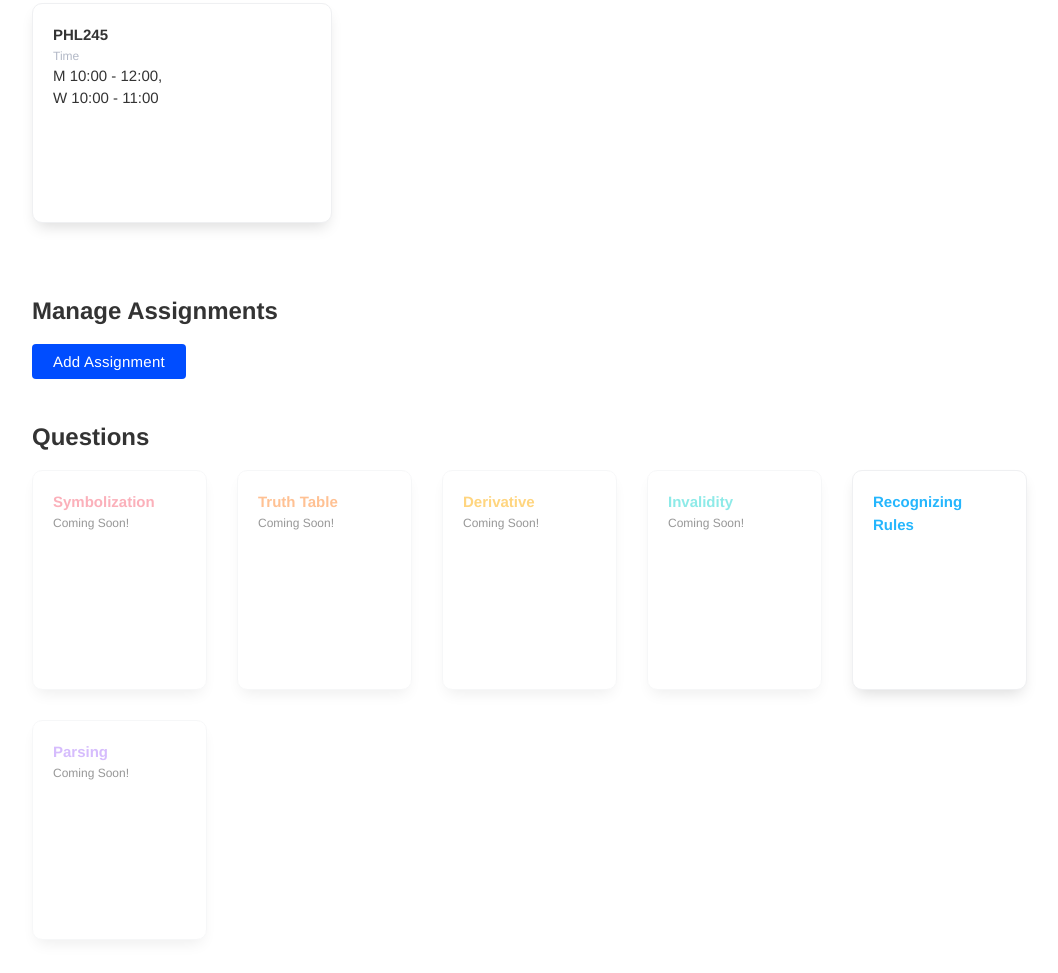
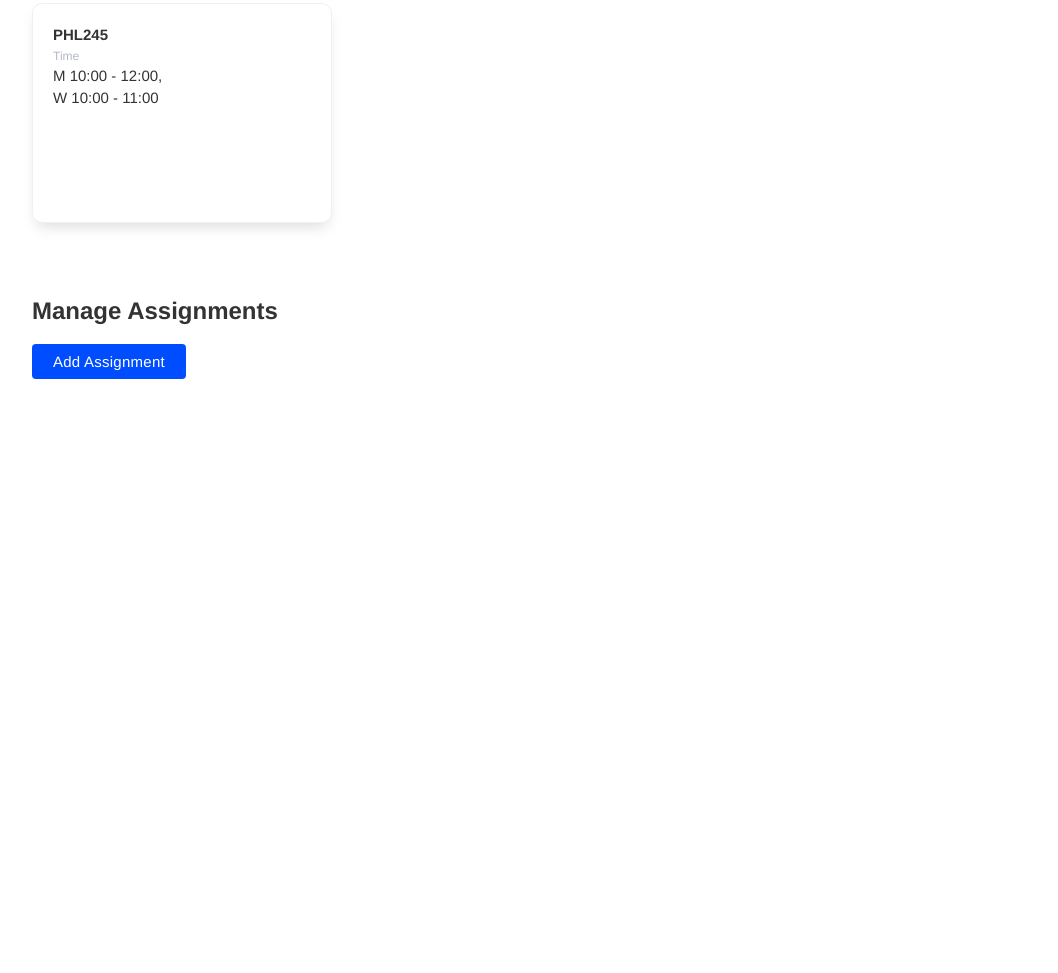
Before and after one commit to leesgrey/Logic2020, a website: page client/tmpl/professorDashboard.html in a window 1280 px wide. Shown: the part 153-1126 px from the top of the page, without its empty margins (48-1106 px from the left). After the commit the page ends 800 px from the top, so only its background shows below. Drawn offline with Linux system fonts and the light colour scheme; no server answers.

Commit message:
Hide Question Section for admin

```diff
--- a/client/tmpl/professorDashboard.html
+++ b/client/tmpl/professorDashboard.html
@@ -75,7 +75,7 @@
           <button class="btn blue-btn" onclick="window.location.href = `/admin/assignment/new`" id='addCourse'>Add Assignment</button>
         </div>
       </div>
-      <div class="sectionContainer">
+      <!-- <div class="sectionContainer">
         <div class="sectionContent">
           <div class="sectionTitle">
             <div class="sectionTitleItem">
@@ -147,7 +147,7 @@
             </div>
           </div>
         </div>
-      </div>
+      </div> -->
     </div>
     <script type="text/javascript" src="/js/professorDashboard.js"></script>
   </body>
```
